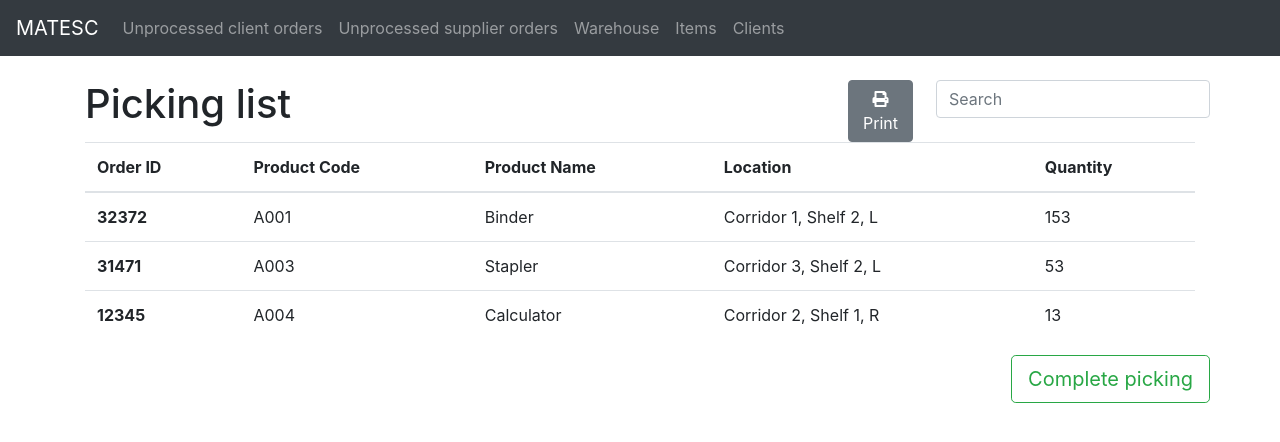
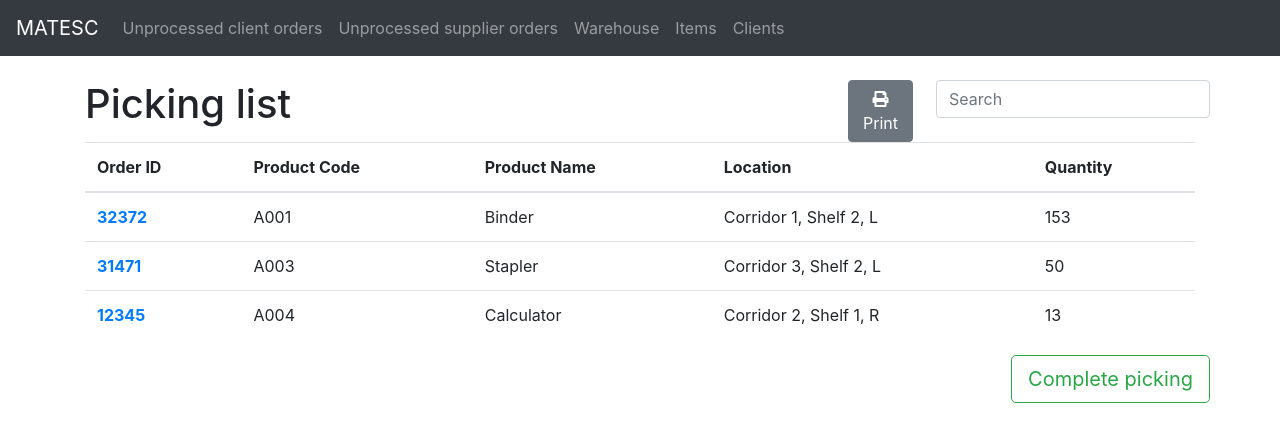
Before and after one commit to rafaeldamasceno/SINF1819, a React (Create React App) app in the folder matesc-web/: page /picking-list in a window 1280 px wide. Shown: the top 442 px of the page. Built offline with nearby package versions, Linux system fonts and the light colour scheme; no server answers.

Commit message:
all pages are now "dynamic"

```diff
--- a/matesc-web/src/components/OrderContent.js
+++ b/matesc-web/src/components/OrderContent.js
@@ -18,7 +18,8 @@ export default class OrderContent extends Component {
                 ["A002", "Crayons", "Corridor 3, Shelf 1, L", "50"],
                 ["A004", "Calculator", "Corridor 2, Shelf 2, R", "13"]],
             options:{
-                link:false
+                link:false,
+                search: true
             }
         };
     }
--- a/matesc-web/src/components/PickingList.js
+++ b/matesc-web/src/components/PickingList.js
@@ -2,60 +2,31 @@ import React, { Component } from 'react';
 import {
     Container,
     Row,
-    Col,
-    Input,
-    Table,
     Button
 } from 'reactstrap';
+import SearchableTable from "./SearchableTable";
 
 export default class PickingList extends Component {
+    constructor(props) {
+        super(props);
+
+        this.state = {
+            title: "Picking list",
+            tableHeaders: [{ name: "Order ID" }, { name: "Product Code" }, { name: "Product Name" }, { name: "Location" }, { name: "Quantity" }],
+            tableData: [[32372, "A001", "Binder", "Corridor 1, Shelf 2, L","153"],
+                [31471, "A003", "Stapler", "Corridor 3, Shelf 2, L","50"],
+                [12345, "A004", "Calculator", "Corridor 2, Shelf 1, R", "13"]],
+            options: {
+                link: true,
+                search:true,
+                print:true
+            }
+        };
+    }
+
     render() {
         return (<Container>
-            <Row>
-                <Col>
-                    <h1>Picking list</h1>
-                </Col>
-                <Col xs='1' className='ml-auto mr-2'>
-                   <Button><i class="fas fa-print"></i> Print</Button>
-                </Col>
-                <Col xs='0' className='ml-auto'>
-                    <Input type='text' placeholder='Search'></Input>
-                </Col>
-            </Row>
-            <Table>
-                <thead>
-                    <tr>
-                        <th>Order ID</th>
-                        <th>Product Code</th>
-                        <th>Product Name</th>
-                        <th>Location</th>
-                        <th>Quantity</th>
-                    </tr>
-                </thead>
-                <tbody>
-                    <tr>
-                        <th scope="row">32372</th>
-                        <td>A001</td>
-                        <td>Binder</td>
-                        <td>Corridor 1, Shelf 2, L</td>
-                        <td>153</td>
-                    </tr>
-                    <tr>
-                        <th scope="row">31471</th>
-                        <td>A003</td>
-                        <td>Stapler</td>
-                        <td>Corridor 3, Shelf 2, L</td>
-                        <td>53</td>
-                    </tr>
-                    <tr>
-                        <th scope="row">12345</th>
-                        <td>A004</td>
-                        <td>Calculator</td>
-                        <td>Corridor 2, Shelf 1, R</td>
-                        <td>13</td>
-                    </tr>
-                </tbody>
-            </Table>
+            <SearchableTable options={this.state.options} title={this.state.title} headers={this.state.tableHeaders} data={this.state.tableData}></SearchableTable>
             <Row>
                 <Button outline color='success' size='lg' className='float-right ml-auto'>Complete picking</Button>
             </Row>
--- a/matesc-web/src/components/SearchableTable.js
+++ b/matesc-web/src/components/SearchableTable.js
@@ -4,6 +4,7 @@ import {
     Col,
     Input,
     Table,
+    Button
 } from 'reactstrap';
 import { Link } from 'react-router-dom';
 
@@ -47,6 +48,16 @@ export default class SearchableTable extends Component {
         }
     }
 
+    showPrint(){
+        if (this.props.options.print){
+            return(
+                <Col xs='1' className='ml-auto mr-2'>
+                   <Button><i class="fas fa-print"></i> Print</Button>
+                </Col>
+            )
+        }
+    }
+
     render() {
         console.log(this.props.options);
         return (<React.Fragment>
@@ -54,6 +65,7 @@ export default class SearchableTable extends Component {
                 <Col>
                     <h1>{this.props.title}</h1>
                 </Col>
+                {this.showPrint()}
                 {this.showSearch()}
             </Row>
             <Table>
--- a/matesc-web/src/components/SupplierOrder.js
+++ b/matesc-web/src/components/SupplierOrder.js
@@ -13,11 +13,13 @@ export default class SupplierOrder extends Component {
         this.state = {
             title: "Supplier Orders",
             tableHeaders:[{name:"Order ID"},{name:"Supplier"},{name:"Arrival Date"}],
-            tableData: [[36272,"Sociedade de fornecimento, Lda","21/02/2019"],
-            [62378,"Papalaco & Papeis","12/03/2019"],
-            [62153,"Recheio","30/01/2019"]],
+            tableData: [["A27","Sociedade de fornecimento, Lda","21/02/2019"],
+                ["A14","Papalaco & Papeis","12/03/2019"],
+                ["A19","Recheio","30/01/2019"]],
             options:{
-                link:true
+                link:true,
+                search:true
+
             }
         };
     }
--- a/matesc-web/src/components/UnprocessedOrders.js
+++ b/matesc-web/src/components/UnprocessedOrders.js
@@ -13,9 +13,9 @@ export default class UnprocessedOrders extends Component {
         this.state = {
             title: "Client Orders",
             headers: [{ name: "Order ID" }, { name: "Client" }, { name: "Deadline" }, { name: "Include" }],
-            data: [[36272, "Bertrand NorteShopping", "21/02/2019"],
-                [62153, "FNAC Braga", "12/03/2019"],
-                [24263, "Papelaria Alegria", "04/02/2019"]],
+            data: [["A36", "Bertrand NorteShopping", "21/02/2019"],
+                ["A12", "FNAC Braga", "12/03/2019"],
+                ["A23", "Papelaria Alegria", "04/02/2019"]],
             options:{
                 link:true
             }
```
